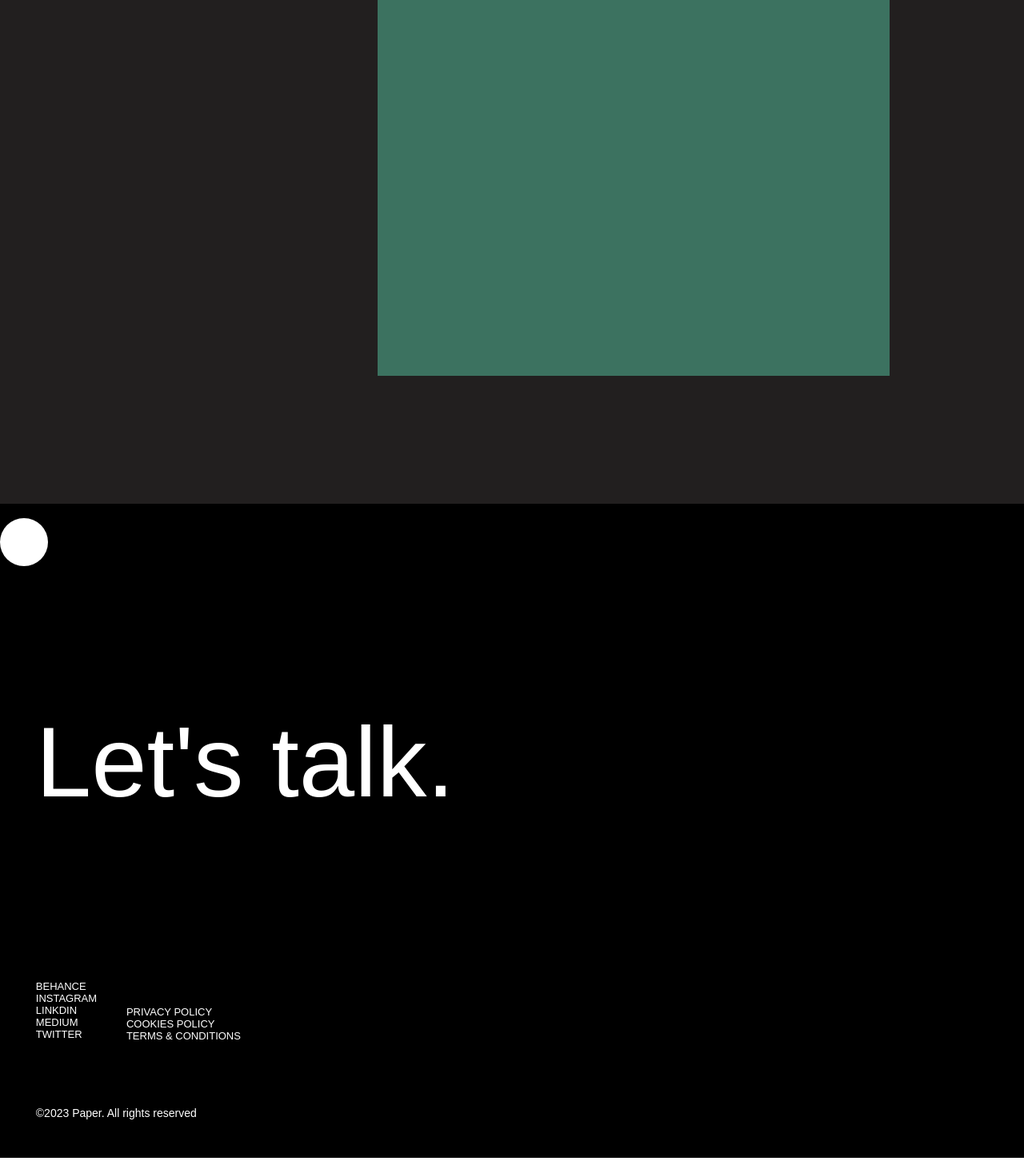
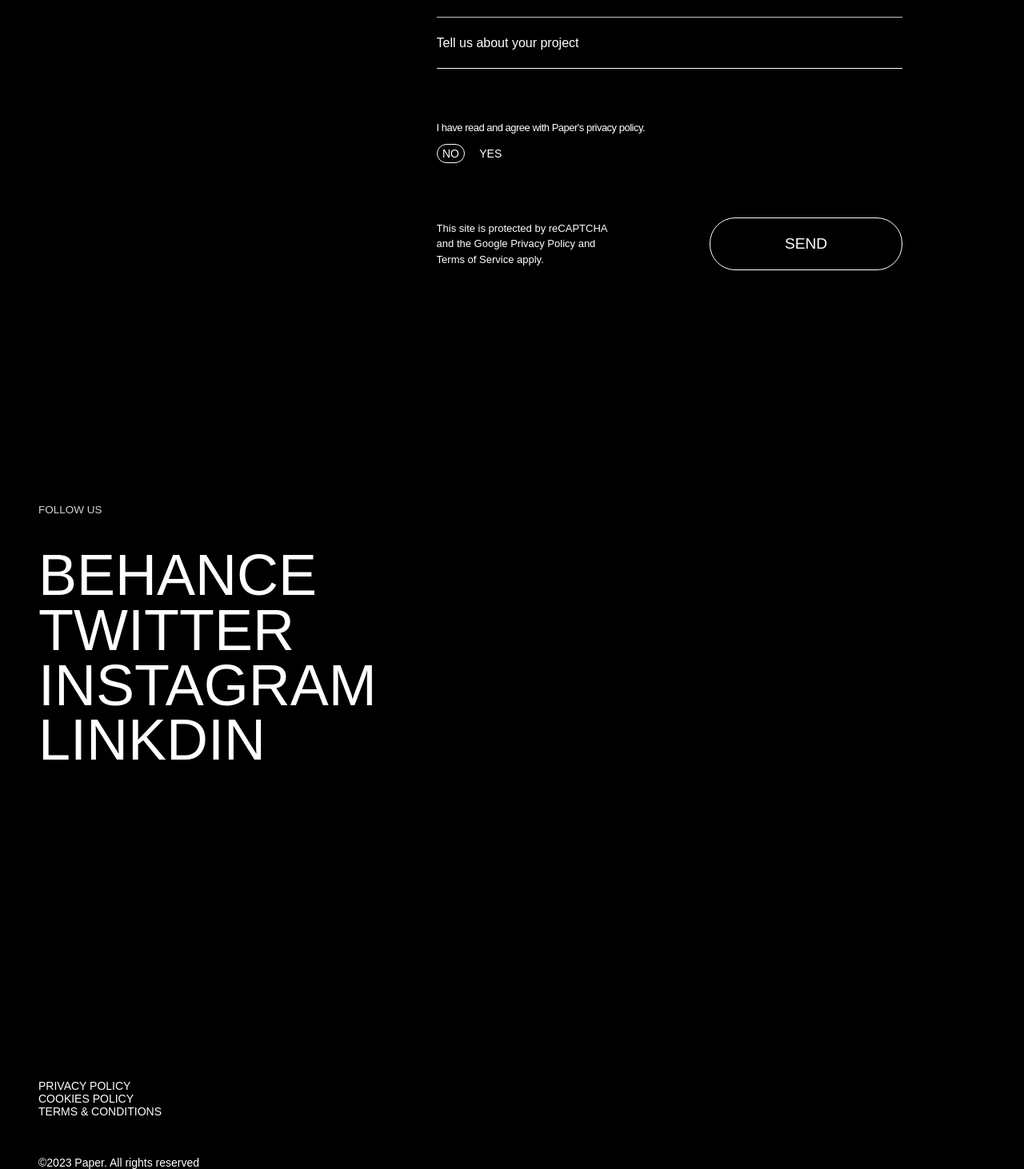
Before and after one commit to TiaanSM/paper-website, a Next.js app: page /contact in a window 1280 px wide. Shown: the part 970-2432 px from the top of the page at 80% size. Built offline with nearby package versions, Linux system fonts and the light colour scheme.

Commit message:
Completed desktop layout for pages.
Completed desktop basic layout for contact and manifesto pages and components added.

```diff
--- a/app/contact/page.jsx
+++ b/app/contact/page.jsx
@@ -24,32 +24,45 @@ export default function Work() {
 
         <section className={styles.section}>
             <form className={styles.form}>
-                <div>
-                    <span>Name</span>
-                    <span>Email address</span>
-                    <span>Company</span>
-                    <span>Tell us about your project</span>
+                <div className={styles.inputContainer}>
+                    <span className={styles.input}>Name</span>
+                    <span className={styles.input}>Email address</span>
+                    <span className={styles.input}>Company</span>
+                    <span className={styles.input}>Tell us about your project</span>
                 </div>
-                <div>
-                    <span>I have read and agree with Paper's privacy policy.</span>
-                    <div>
-                        <span>NO</span>
-                        <span>YES</span>
+                <div className={styles.termsContainer}>
+                    <span className={styles.termsText}>I have read and agree with Paper's privacy policy.</span>
+                    <div className={styles.btnContainer}>
+                        <span className={styles.noBtn}>NO</span>
+                        <span className={styles.yesBtn}>YES</span>
                     </div>
                 </div>
-                <div>
-                    <p>This site is protected by reCAPTCHA
+                <div className={styles.submitContainer}>
+                    <p className={styles.submitText}>This site is protected by reCAPTCHA
                         and the Google Privacy Policy and
                         Terms of Service apply.
                     </p>
-                    <button>SEND</button>
+                    <button className={styles.submitBtn}>SEND</button>
                 </div>
             </form>
         </section>
 
-        <aside>
-            <span>FOLLOW US</span>
+        <aside className={styles.aside}>
+            <span className={styles.asideTitle}>FOLLOW US</span>
+            <ul className={styles.socialsContainer}>
+                <li className={styles.socialLink}>BEHANCE</li>
+                <li className={styles.socialLink}>TWITTER</li>
+                <li className={styles.socialLink}>INSTAGRAM</li>
+                <li className={styles.socialLink}>LINKDIN</li>
+            </ul>
         </aside>
+
+        <div className={styles.policyContainer}>
+            <span className={styles.policyLink}>PRIVACY POLICY</span>
+            <span className={styles.policyLink}>COOKIES POLICY</span>
+            <span className={styles.policyLink}>TERMS & CONDITIONS</span>
+            <span className={styles.copyright}>&copy;2023 Paper. All rights reserved</span>
+        </div>
 
     </main>
   )
--- a/app/contact/page.module.css
+++ b/app/contact/page.module.css
@@ -75,13 +75,163 @@
     width: 100vw;
     height: 100vh;
     position: relative;
-    background-color: rgb(34, 31, 31);
 }
 
 .form {
-    width: 50vw;
-    height: 80%;
-    background-color: rgb(60, 114, 96);
+    width: 45.5vw;
     position: absolute;
-    right: 10.5rem;
+    right: 9.5rem;
 }
+
+.inputContainer {
+    width: 100%;
+    display: flex;
+    justify-content: center;
+    align-items: flex-start;
+    flex-direction: column;
+    padding-bottom: 4rem;
+}
+
+.input {
+    width: 100%;
+    padding: 1.4rem 0;
+    border-top: 1px solid rgb(196, 196, 196);
+    color: white;
+    font-family: sans-serif;
+}
+.input:nth-child(4) {
+    border-bottom: 1px solid white;
+}
+
+.termsContainer {
+    width: 100%;
+}
+
+.termsText {
+    color: white;
+    font-family: sans-serif;
+    font-size: 13px;
+    letter-spacing: -0.5px;
+}
+
+.btnContainer {
+    width: 5.5rem;
+    height: 2rem;
+    display: flex;
+    justify-content: space-between;
+    align-items: center;
+    margin-top: 0.5rem;
+}
+
+.noBtn , .yesBtn {
+    color: white;
+    font-family: sans-serif;
+    font-size: 14px;
+    padding: 0.2rem 0.4rem;
+}
+
+.noBtn {
+    border: 1px solid white;
+    border-radius: 1rem;
+}
+
+.submitContainer {
+    width: 100%;
+    height: auto;
+    display: flex;
+    justify-content: space-between;
+    align-items: center;
+    padding-top: 4rem;
+}
+
+.submitText {
+    color: white;
+    font-family: sans-serif;
+    font-size: 13px;
+    width: 14rem;
+    line-height: 1.2rem;
+}
+
+.submitBtn {
+    padding: 1.3rem 5.8rem;
+    border: 1px solid white;
+    background-color: black;
+    color: white;
+    font-size: 1.2rem;
+    font-family: sans-serif;
+    border-radius: 2rem;
+    cursor: pointer;
+    box-shadow: inset 0px 0px 0px 0px white;
+    transition: all 0.4s ease;
+}
+.submitBtn:hover {
+    box-shadow: inset 0px -4rem 0px 0px white;
+    color: black;
+}
+
+
+.aside {
+    width: 100vw;
+    height: 90vh;
+}
+
+.asideTitle {
+    color: lightgray;
+    padding-inline: 3rem;
+    font-family: sans-serif;
+    font-size: 13.5px;
+    display: block;
+}
+
+.socialsContainer {
+    padding-left: 3rem;
+    padding-top: 2.5rem;
+    width: 30rem;
+}
+.socialsContainer:hover > .socialLink {
+    color: #212529;
+    transition: all 0.5s ease;
+}
+
+.socialsContainer > .socialLink:hover {
+    color: white;
+    transition: all 0.5s ease;
+}
+
+.socialLink {
+    color: white;
+    font-size: 4.5rem;
+    line-height: 4.3rem;
+    font-family: sans-serif;
+    overflow: hidden;
+    cursor: pointer;
+    transition: all 0.5s ease;
+}
+
+
+.policyContainer {
+    width: 100%;
+    padding-inline: 3rem;
+    display: flex;
+    justify-content: flex-start;
+    align-items: flex-start;
+    flex-direction: column;
+}
+
+.policyLink {
+    color: white;
+    font-family: sans-serif;
+    font-size: 14px;
+    cursor: pointer;
+    transition: all 1s ease;
+}
+.policyLink:hover {
+    color: #212529;
+}
+
+.copyright {
+    color: white;
+    font-size: 14px;
+    font-family: sans-serif;
+    padding-top: 3rem;
+}
--- a/app/layout.jsx
+++ b/app/layout.jsx
@@ -18,9 +18,9 @@ export default function RootLayout({ children }) {
       */}
       <head />
        <body>
-       <Navbar />
+       {/*<Navbar />*/}
         {children}
-        <Footer />
+        {/*<Footer />*/}
        </body>
     </html>
   )
--- /dev/null
+++ b/app/manifesto/page.module.css
@@ -0,0 +1,36 @@
+.main {
+    width: 100vw;
+    background-color: black;
+    display: flex;
+    justify-content: center;
+    align-items: center;
+}
+
+.mainContainer {
+    width: calc(100vw - 5.6rem);
+    padding-top: 7rem;
+    padding-bottom: 5rem;
+    display: flex;
+}
+
+.sideTextContainer {
+    width: 40%;
+}
+
+.sideText {
+    color: white;
+    font-family: sans-serif;
+    font-size: 1.3rem;
+    font-weight: 400;
+    text-align: end;
+    width: 16rem;
+}
+
+.mainCardContainer {
+    width: 60%;
+}
+
+.cardContainer {
+    border-top: 1px solid white;
+    height: 90vh;
+}
--- a/components/Navbar.module.css
+++ b/components/Navbar.module.css
@@ -26,8 +26,6 @@
     font-size: 1.45rem;
     font-family: sans-serif;
     font-weight: 600;
-    mix-blend-mode: difference;
-    color: white;
 }
 
 .reg {
@@ -39,8 +37,6 @@
     font-family: sans-serif;
     font-size: 15px;
     font-weight: 600;
-    color: white;
-    mix-blend-mode: difference;
 }
 
 .rightContainer {
```
Also changed, not shown: app/manifesto/page.jsx (added, +73 -0 lines), components/ManifestoCard.jsx (added, +18 -0 lines), components/ManifestoCard.module.css (added, +33 -0 lines).
